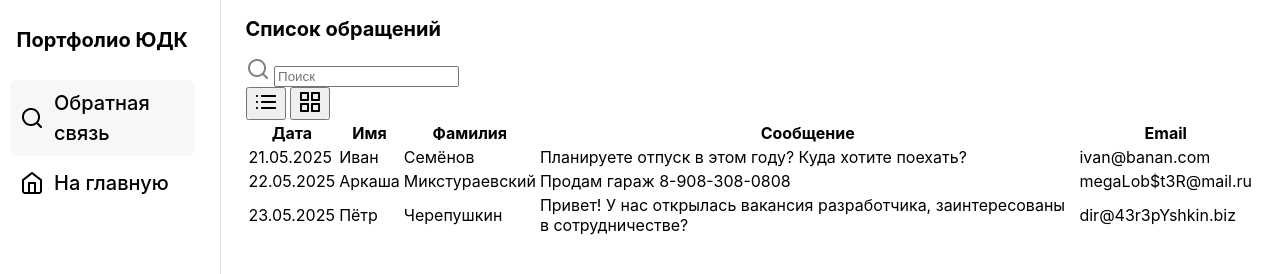
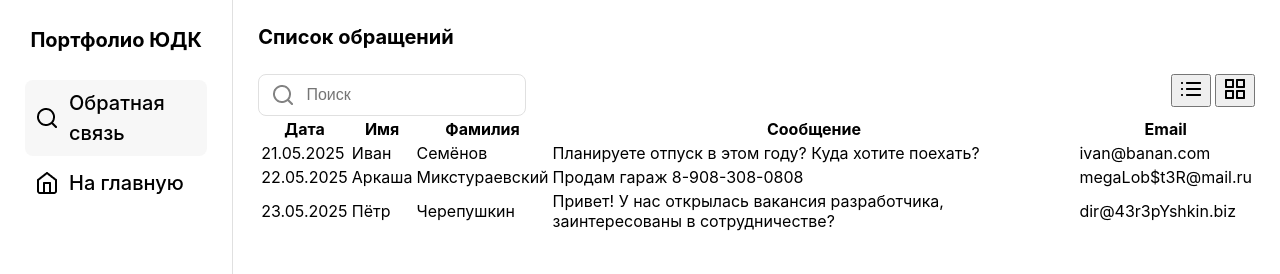
Before and after one commit to RanarisBizAcc/Business-card-website, a plain HTML site: page web/pages/admin.html in a window 1280 px wide. Shown: the top 274 px of the page. Drawn offline with Linux system fonts and the light colour scheme.

Commit message:
- поправил верстку; - доделал CSS для поисковой строки;

```diff
--- a/web/pages/admin.html
+++ b/web/pages/admin.html
@@ -19,10 +19,10 @@
         <main>
             <section>
                 <h1>Список обращений</h1>
-                <div>
+                <div class="tools">
                     <div class="search-string">
-                        <img class="search-input" src="../resources/icons/search.png" alt="поиск">
-                        <input class="search-icon" type="text" placeholder="Поиск">
+                        <img class="search-icon" src="../resources/icons/search.png" alt="поиск">
+                        <input class="search-input" type="text" placeholder="Поиск">
                     </div>
                     <div class="style-selector-block">
                         <button type="button" class="style-selector-button"><img src="../resources/icons/list.png" alt="табличный вид"></button>
--- a/web/styles/admin.css
+++ b/web/styles/admin.css
@@ -7,23 +7,28 @@ nav {
     border-right: 1px solid #E0E0E0;
     flex-direction: column;
     flex-wrap: nowrap;
-    padding: 25px 25px 25px 10px;
+    padding: 25px;
     align-items: center;
     justify-content: flex-start;
     height: auto;
 }
 
 main {
-    margin: 0 25px 0 25px;
+    margin: 0;
+    padding: 25px;
+    display: flex;
+    flex-direction: column;
+    flex-grow: 1
 }
 
 h1 {
     font-size: 20px;
     font-weight: 700;
+    margin: 0 0 25px 0;
 }
 
 table {
-
+    width: 100%;
 }
 
 thead {
@@ -72,12 +77,25 @@ th {
     margin: auto 10px auto 0;
 }
 
-.search-string {
-
+.tools {
+    display: flex;
+    justify-content: space-between;
 }
 
-.search-input {
+.search-string {
+    border: 1px solid #E0E0E0;
+    border-radius: 8px;
+    padding: 8px 12px;
+    display: flex;
+    gap: 0.7em;
+}
 
+.search-input, .search-input:focus {
+    border: none;
+    outline: none;
+    font-size: 16px;
+    padding: 0;
+    height: 100%;
 }
 
 .search-icon {
```
Also changed, not shown: 1 other file.
